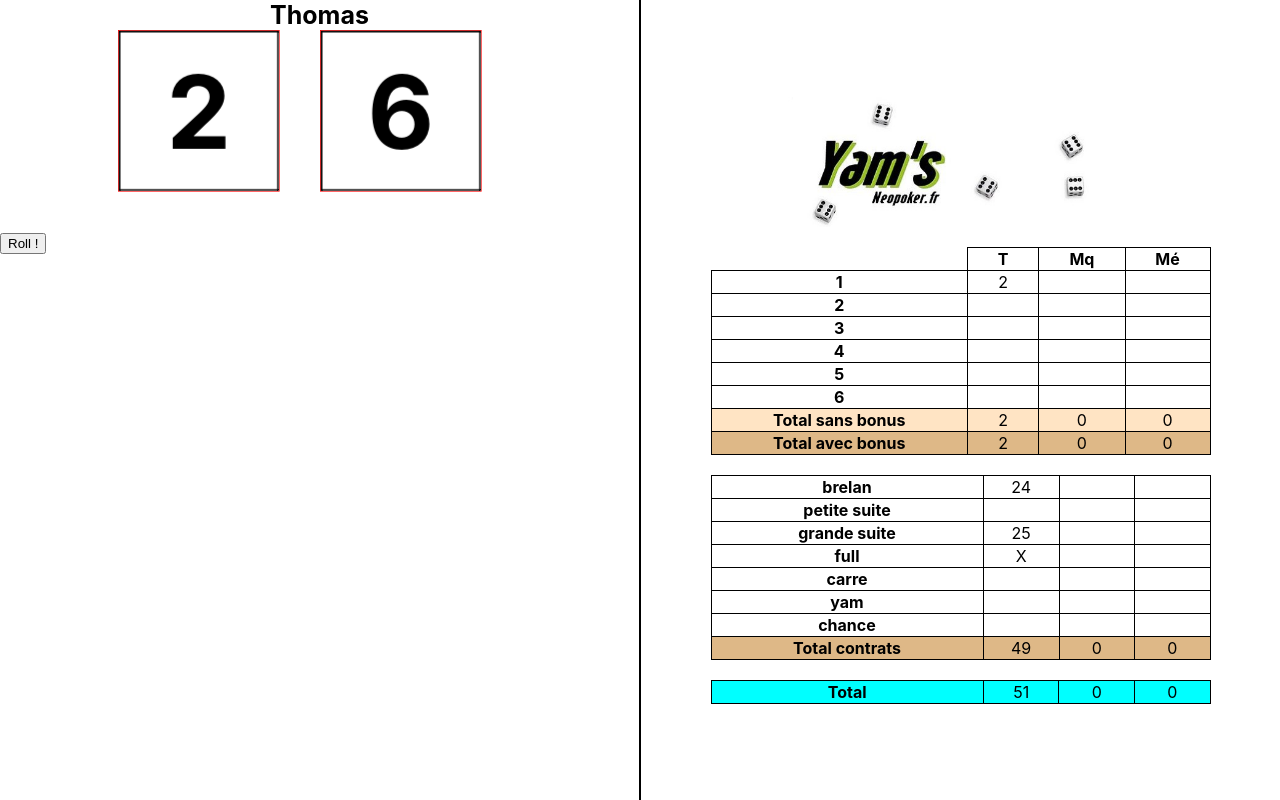
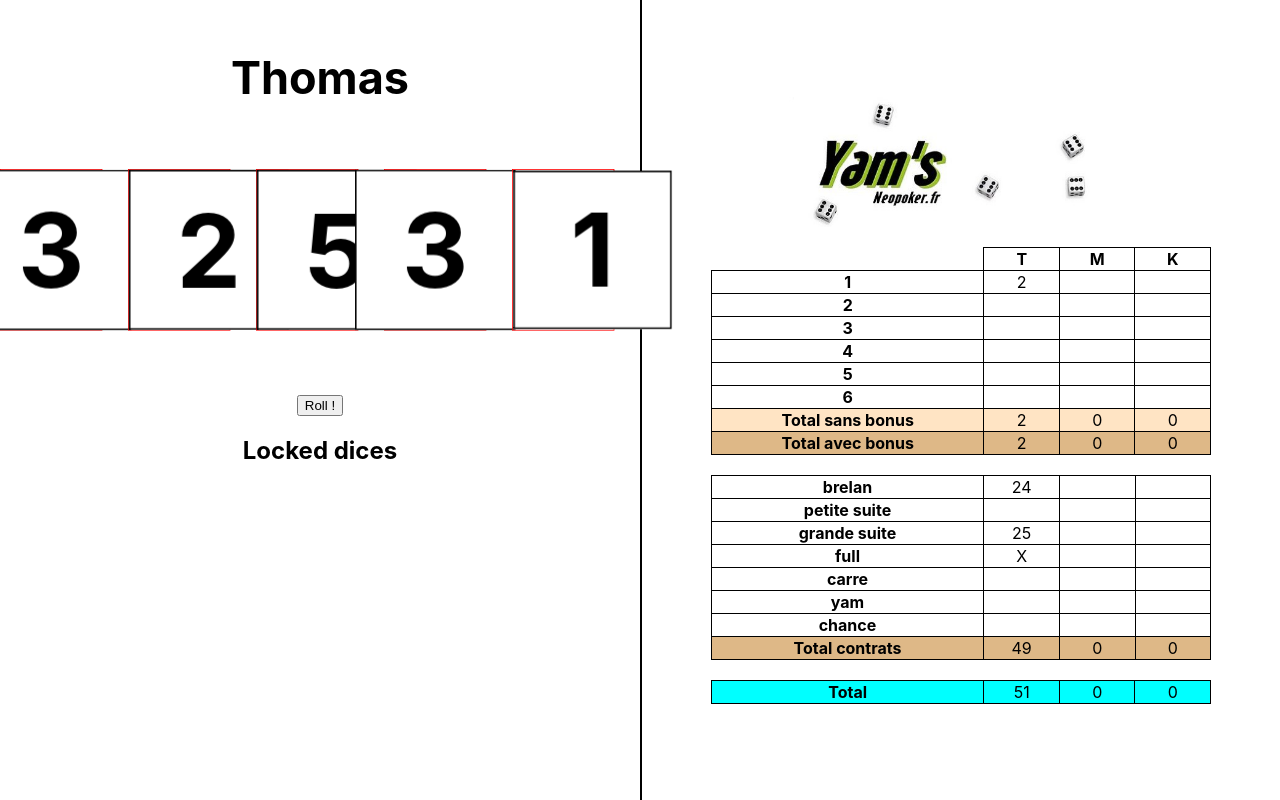
Before and after one commit to ThomasLaforge/yams, a React (Create React App) app: page / in a window 1280 px wide. Built offline with nearby package versions, Linux system fonts and the light colour scheme.

Commit message:
some ui stuff and lock dices

```diff
--- a/src/App.scss
+++ b/src/App.scss
@@ -5,8 +5,10 @@
 }
 
 .roll-zone {
+    display: flex;
+    flex-direction: column;
     width: 50%;
-    border-right: 2px solid black;
+    margin-top: 50px;
 
     .current-player {
         display: flex;
@@ -14,17 +16,29 @@
 
         .current-player-name {
             font-weight: bold;
-            font-size: 25px;
+            font-size: 45px;
         }
     }
 
-    .dices-to-roll {
+    .dices-to-roll, .dices-locked {
         display: flex;
         flex-direction: row;
         justify-content: center;
+        align-items: center;
+        height: 250px;
+
+        margin-top: 40px;
+    }
+
+    .roll-btn {
+        margin: 0 auto;
+    }
+    .dices-locked-title {
+        text-align: center;
     }
 }
 .scoring-board-zone {
+    border-left: 2px solid black;
     width: 50%;
     display: flex;
     justify-content: center;
--- a/src/App.tsx
+++ b/src/App.tsx
@@ -1,13 +1,18 @@
 import React, {Component} from 'react';
 import './App.scss';
+
 import ScoringBoard from './components/ScoringBoard/ScoringBoard';
+import Dice from './components/Dice/Dice';
+
 import { Player } from './modules/Player';
 import { ScoringBoard as ScoringBoardModel } from './modules/ScoringBoard';
-import Dice from './components/Dice/Dice';
+import { Dice as DiceModel } from './modules/Dice';
+import { NB_DICES } from './modules/defs';
 
 interface AppState {
-  diceValues: number[],
-  players: Player[]
+  players: Player[],
+  dices: DiceModel[],
+  nbRemainingRoll: number
 }
 
 export default class App extends Component<{}, AppState> {
@@ -15,17 +20,21 @@ export default class App extends Component<{}, AppState> {
   constructor(props: any){
     super(props)
     this.state = {
-      diceValues: [2],
       players: [
         new Player('Thomas', 'fdskf', new ScoringBoardModel({1: 2}, {0: 24, 2: true, 3: false})),
-        new Player('Mqélasnissse', 'fddsskf', new ScoringBoardModel({}, {})),
-        new Player('Mélanissse', 'fddsskf', new ScoringBoardModel({}, {}))
-      ]
+        new Player('Mélanie', 'fddsskf', new ScoringBoardModel({}, {})),
+        new Player('Kevin', 'fddsskf', new ScoringBoardModel({}, {}))
+      ],
+      dices: Array(NB_DICES).fill('').map(e => new DiceModel()),
+      nbRemainingRoll: 1
     }
   }
 
   roll = () => {
-    this.setState({diceValues: [1,2,3]})
+    const dices = this.state.dices
+    dices.forEach(d => d.roll())
+    dices.forEach( (d,i) => i > 2 && d.lock())
+    this.setState({ dices, nbRemainingRoll: this.state.nbRemainingRoll - 1 })
   }
 
   render(){
@@ -36,13 +45,24 @@ export default class App extends Component<{}, AppState> {
         </div>
 
         <div className="dices-to-roll">
-          <Dice value={this.state.diceValues[0]} />
-          <Dice value={this.state.diceValues.length > 1 && this.state.diceValues[1]} />
+          {this.state.dices.filter(d => !d.isLocked).map( (d, k) =>
+            <Dice dice={d} />
+          )}
         </div>
 
         <button
+          className='roll-btn'
           onClick={this.roll}
+          disabled={this.state.nbRemainingRoll === 0}
         >Roll !</button>
+
+
+        <h2 className='dices-locked-title'>Locked dices</h2>
+        <div className="dices-locked">
+          {this.state.dices.filter(d => d.isLocked).map( (d, k) =>
+            <Dice dice={d} />
+          )}
+        </div>
       </div>
 
       <div className='scoring-board-zone'>
--- a/src/components/Dice/DIce.tsx
+++ b/src/components/Dice/DIce.tsx
@@ -1,10 +1,13 @@
 import React from 'react';
 import './Dice.scss'
+
+import { Dice as DiceModel } from '../../modules/Dice';
 
 // All credits to https://github.com/tryton-vanmeer/React-Dice-Roller
 
 interface DiceProps {
-    value: false | number
+    dice?: DiceModel,
+    selected?: boolean
 }
 interface DiceState {
 
@@ -22,12 +25,12 @@ export default class Dice extends React.Component<DiceProps, DiceState> {
     private dieRef = React.createRef<HTMLDivElement>();
 
     componentDidMount(){
-        let initRoll = !!this.props.value ? this.props.value - 1 : Math.floor(Math.random() * (this.sides.length))
+        let initRoll = !!this.props.dice ? this.props.dice.value - 1 : Math.floor(Math.random() * (this.sides.length))
         this.dieRef.current!.style.transform = this.sides[initRoll];
     }
 
     componentDidUpdate(){
-        this.roll()
+        this.props.dice && !this.props.dice.isLocked && this.roll()
     }
 
     roll = () => {
@@ -35,7 +38,7 @@ export default class Dice extends React.Component<DiceProps, DiceState> {
         this.dieRef.current!.classList.add("rolling");
 
         setTimeout( () => {
-            let roll = !!this.props.value ? this.props.value - 1 : Math.floor(Math.random() * (sides.length))
+            let roll = !!this.props.dice ? this.props.dice.value - 1 : Math.floor(Math.random() * (sides.length))
             this.dieRef.current!.classList.remove("rolling");
             this.dieRef.current!.style.transform = sides[roll];
         }, 750);
@@ -47,7 +50,7 @@ export default class Dice extends React.Component<DiceProps, DiceState> {
         });
 
         return (
-            <div className="die-container" onClick={ this.roll }>
+            <div className="die-container" /*onClick={ this.roll }*/>
                 <div ref={this.dieRef} className={'die-content d' + this.sides.length}>
                     { divs }
                 </div>
--- a/src/components/Dice/Dice.scss
+++ b/src/components/Dice/Dice.scss
@@ -20,7 +20,7 @@ $diceWidthWithoutBorder: $diceWidth - 2 * $diceBorderWidth;
     position: absolute;
     transition: transform .35s;
     transform-style: preserve-3d;
-    transform: translateZ(-100px);
+    transform: translateZ(-200px);
     width: 100%;
     height: 100%;
     background-color: #FFFFFF;
--- a/src/modules/Dice.ts
+++ b/src/modules/Dice.ts
@@ -6,14 +6,15 @@ export class Dice {
 
     constructor(
         value?: DiceValue,
+        public isLocked = false,
         rollOnInit = false
     )
     {
-        if(!value || rollOnInit){
+        if( !value || rollOnInit ){
             this.value = this.getNewRollValue()
         }
         else {
-            this.value = value
+            this.value = value!
         }
     }
 
@@ -24,6 +25,12 @@ export class Dice {
     }
 
     roll(value?: DiceValue){
-        this.value = value || (Math.floor(Math.random() * 6 - 1) + 1) as DiceValue
+        if(!this.isLocked){
+            this.value = value || (Math.floor(Math.random() * 6 - 1) + 1) as DiceValue
+        }
+    }
+
+    lock(){
+        this.isLocked = true
     }
 }
--- a/src/modules/DiceTurn.ts
+++ b/src/modules/DiceTurn.ts
@@ -6,7 +6,7 @@ export class DiceTurn {
 
     constructor(
         public dices = Array(NB_DICES).fill('').map( e => new Dice() ),
-        public nbRoll = 0
+        public nbRoll = 1
     ){}
 
     start(){
```
